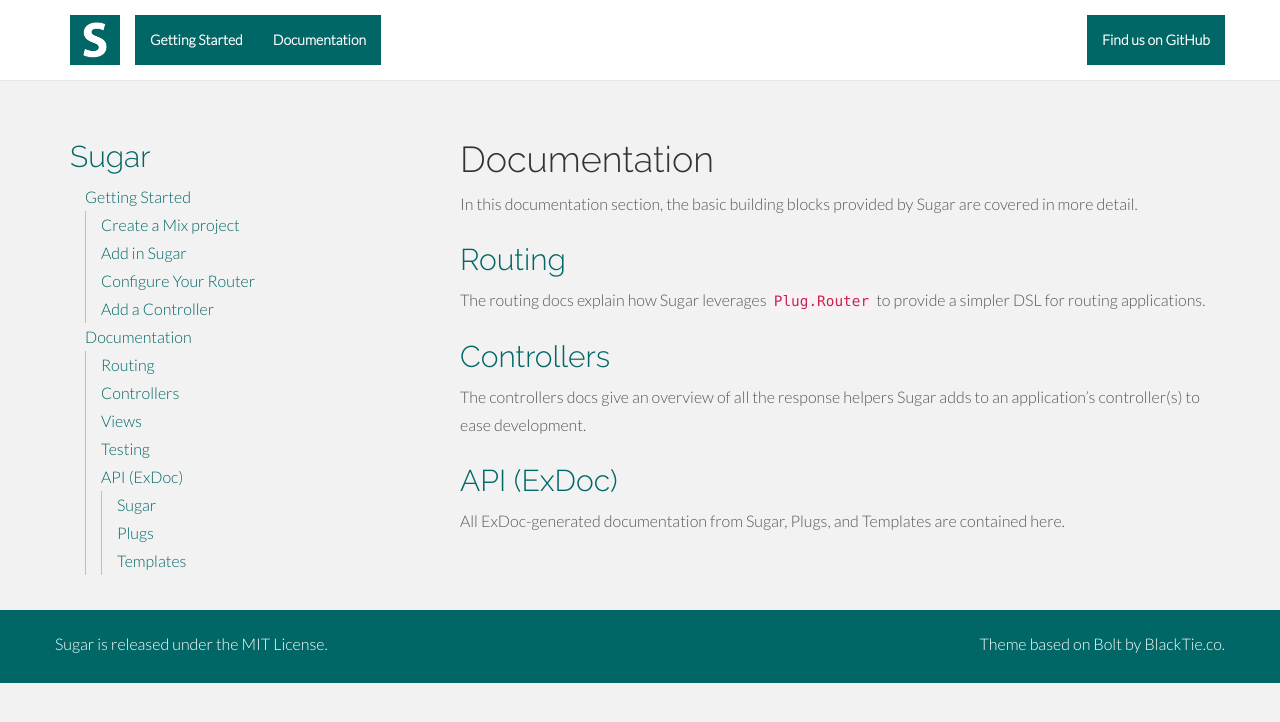
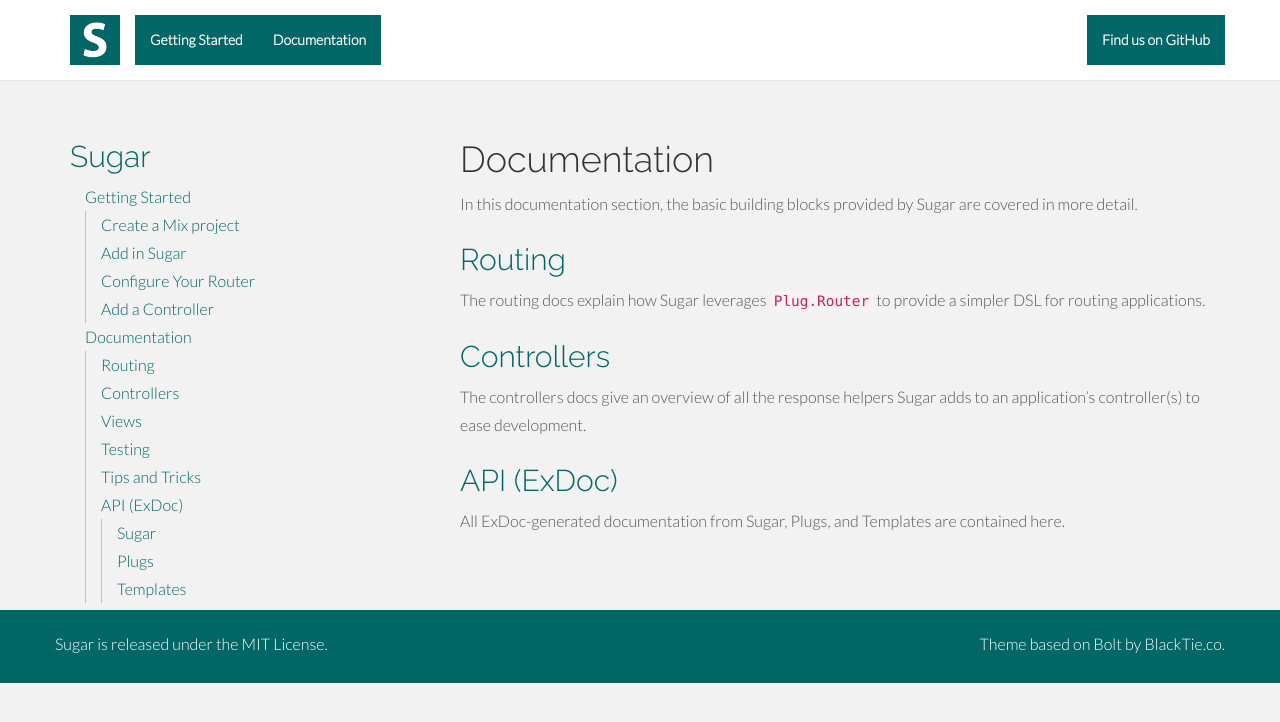
Before and after one commit to sugar-framework/sugar-framework.github.io, a Jekyll site: the page built from _posts/2014-02-15-docs-index.md, in a window 1280 px wide. Shown: the top 722 px of the page. Built offline with Jekyll 4.4.1, drawn with Linux system fonts in a browser that asks for light colours; nearby versions of some CDN libraries; Markdown is read by kramdown in place of the engine named in the settings.

Commit message:
Add Tips and Tricks to nav

```diff
--- a/_includes/nav.html
+++ b/_includes/nav.html
@@ -17,6 +17,7 @@
             <!-- <li><a href="/docs/models/">Models</a></li> -->
             <li><a href="/docs/views/">Views</a></li>
             <li><a href="/docs/testing/">Testing</a></li>
+            <li><a href="/docs/tips-and-tricks/">Tips and Tricks</a></li>
             <li>
                 <a href="/docs/api/">API (ExDoc)</a>
                 <ul class="nav">
```
